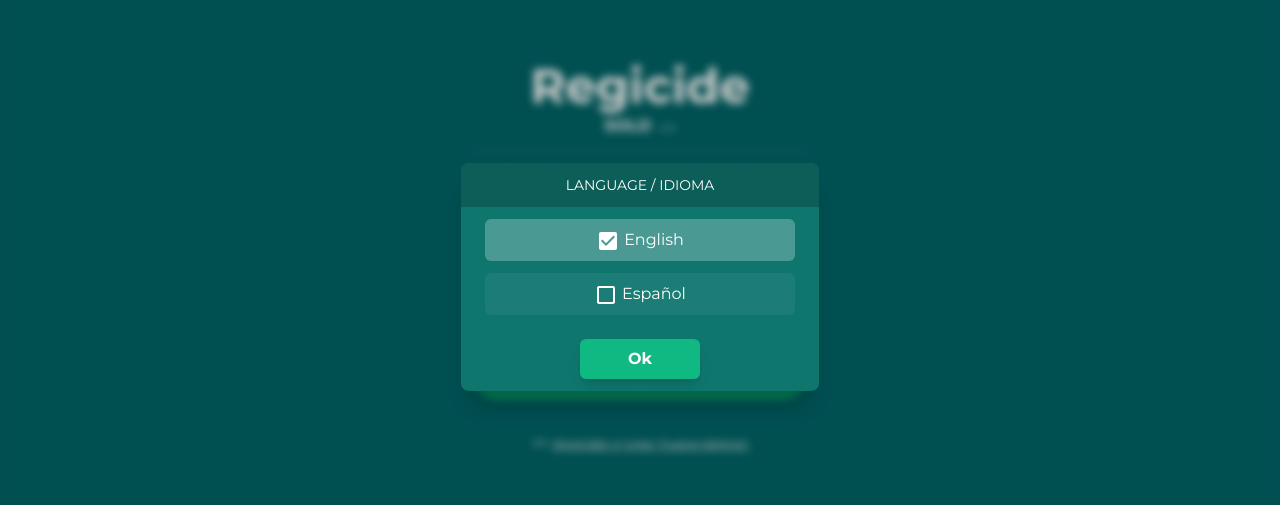
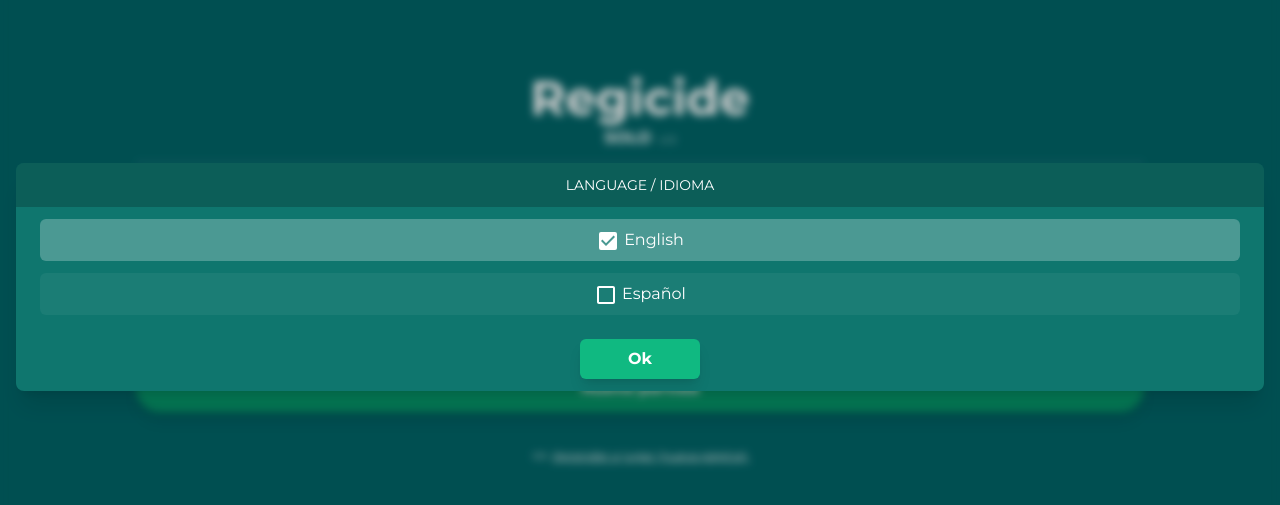
Before and after one commit to pablocazorla/regicide, a Next.js app: page / in a window 1280 px wide. Shown: the part 123-628 px from the top of the page. Built offline with nearby package versions, Linux system fonts and the light colour scheme.

Commit message:
add fullscreen

```diff
--- a/src/app/globals.css
+++ b/src/app/globals.css
@@ -8,7 +8,8 @@ body {
 }
 
 .container {
-  max-width: 390px;
+  min-width: 390px;
+  max-width: 100vw;
   margin: 0 auto;
   height: 100vh;
 }
--- a/src/app/page.jsx
+++ b/src/app/page.jsx
@@ -14,13 +14,22 @@ import AboutModal from "@/components/about";
 */
 
 export default function Home() {
-  const { appStatus, setAppStatus, visibleAbout, setVisibleAbout } = useApp();
+  const {
+    appStatus,
+    setAppStatus,
+    visibleAbout,
+    setVisibleAbout,
+    isFullScreen,
+    toggleFullScreen,
+  } = useApp();
 
   const screenList = [
     <StartScreen
       key={0}
       setAppStatus={setAppStatus}
       setVisibleAbout={setVisibleAbout}
+      isFullScreen={isFullScreen}
+      toggleFullScreen={toggleFullScreen}
     />,
     <Table
       key={1}
--- a/src/app/useApp.js
+++ b/src/app/useApp.js
@@ -1,9 +1,44 @@
-import { useState } from "react";
+import { useCallback, useState, useMemo, useEffect } from "react";
 
 const useApp = () => {
   const [appStatus, setAppStatus] = useState(0);
   const [visibleAbout, setVisibleAbout] = useState(false);
 
-  return { appStatus, setAppStatus, visibleAbout, setVisibleAbout };
+  const [isFullScreen, setIsFullScreen] = useState(false);
+
+  useEffect(() => {
+    const detectFullscreen = () => {
+      if (document.fullscreenElement) {
+        setIsFullScreen(true);
+      } else {
+        setIsFullScreen(false);
+      }
+    };
+
+    detectFullscreen();
+
+    window.addEventListener("fullscreenchange", detectFullscreen);
+
+    return () => {
+      window.removeEventListener("fullscreenchange", detectFullscreen);
+    };
+  }, []);
+
+  const toggleFullScreen = useCallback(() => {
+    if (!document.fullscreenElement) {
+      document.documentElement.requestFullscreen();
+    } else if (document.exitFullscreen) {
+      document.exitFullscreen();
+    }
+  }, []);
+
+  return {
+    appStatus,
+    setAppStatus,
+    visibleAbout,
+    setVisibleAbout,
+    isFullScreen,
+    toggleFullScreen,
+  };
 };
 export default useApp;
--- a/src/components/icon/list.js
+++ b/src/components/icon/list.js
@@ -92,6 +92,12 @@ const listIcons = {
       d="M10.615 16.077H7.077q-1.692 0-2.884-1.192Q3 13.693 3 12q0-1.691 1.193-2.885q1.192-1.193 2.884-1.193h3.538v1H7.077q-1.27 0-2.173.904T4 12q0 1.27.904 2.173t2.173.904h3.538zM8.5 12.5v-1h7v1zm4.885 3.577v-1h3.538q1.27 0 2.173-.904T20 12q0-1.27-.904-2.173t-2.173-.904h-3.538v-1h3.538q1.692 0 2.885 1.192Q21 10.307 21 12q0 1.691-1.193 2.885q-1.192 1.193-2.884 1.193z"
     />
   ),
+  fullscreen: (
+    <path
+      fill="currentColor"
+      d="M7 14H5v5h5v-2H7zm-2-4h2V7h3V5H5zm12 7h-3v2h5v-5h-2zM14 5v2h3v3h2V5z"
+    />
+  ),
 };
 
 export default listIcons;
--- a/src/components/startScreen/index.jsx
+++ b/src/components/startScreen/index.jsx
@@ -3,9 +3,14 @@ import Icon from "../icon";
 import LangModal from "./lang";
 import useStartScreen from "./useStartScreen";
 
-const version = 1.2;
+const version = 1.3;
 
-const StartScreen = ({ setAppStatus, setVisibleAbout }) => {
+const StartScreen = ({
+  setAppStatus,
+  setVisibleAbout,
+  isFullScreen,
+  toggleFullScreen,
+}) => {
   const {
     savedGame,
     showLangModal,
@@ -36,14 +41,31 @@ const StartScreen = ({ setAppStatus, setVisibleAbout }) => {
           </p>
 
           <button
-            className="uppercase font-bold text-[10px] bg-black/40 py-1 px-5 rounded-full"
+            className="uppercase font-bold text-[10px] bg-black/40 py-1 px-5 rounded-full mb-4"
             onClick={() => {
               setVisibleAbout(true);
             }}
           >
             Leer más
           </button>
-          <div className="flex flex-col items-stretch gap-3 py-9">
+          <hr className="opacity-30" />
+          <div className="flex flex-col items-stretch gap-3 py-3">
+            <div className="py-3">
+              <button
+                className="border border-dotted border-emerald-600 bg-black/10 py-2 px-6  rounded-lg flex items-center gap-1 mx-auto"
+                onClick={toggleFullScreen}
+              >
+                <div className="text-2xl leading-none">
+                  <Icon type="fullscreen" />
+                </div>
+                <div className="text-xs leading-none">
+                  {isFullScreen
+                    ? "Salir de pantalla completa"
+                    : "Ver en pantalla completa"}
+                </div>
+              </button>
+            </div>
+
             {savedGame ? (
               <>
                 <button
```
